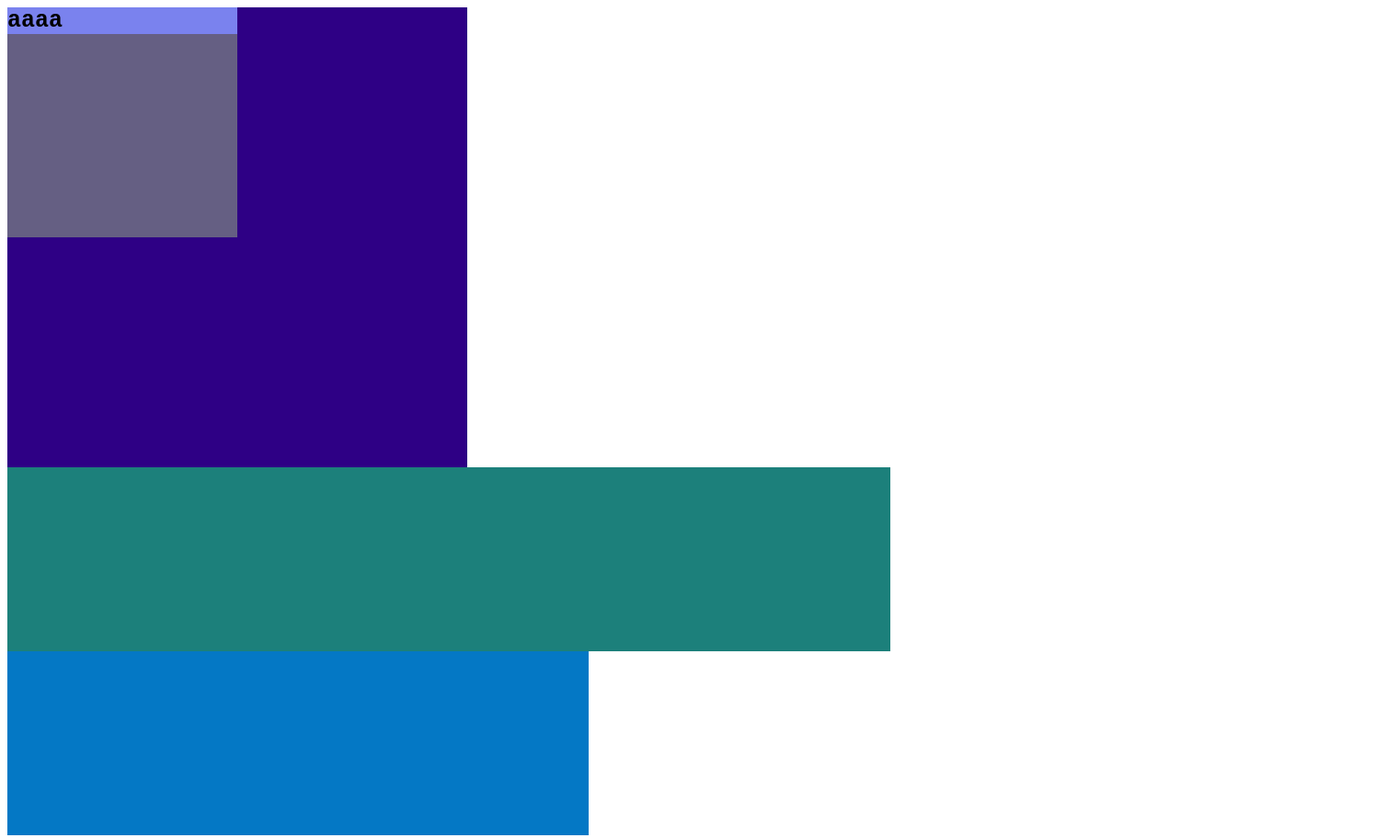
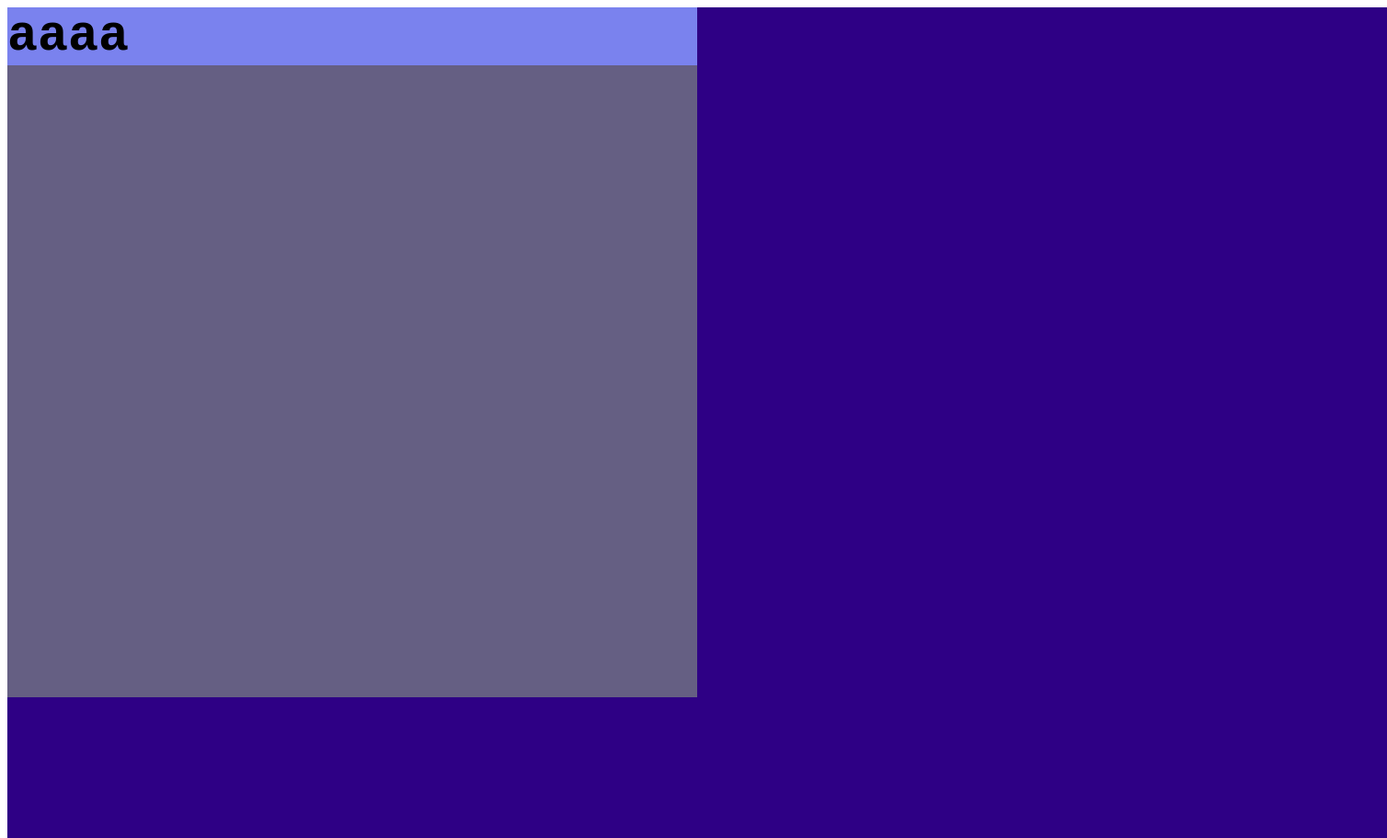
Before and after one commit to Trovopdr/CssInlineExternoInterno, a plain HTML site: page index.html in a window 1280 px wide. Shown: the top 911 px of the page at 92% size, 1508 px wide, since content can reach past the window. Drawn offline with Linux system fonts and the light colour scheme.

Commit message:
Update index.css

```diff
--- a/index.css
+++ b/index.css
@@ -1,22 +1,22 @@
 .divA{
     background: #2e0085;
-    width: 500px;
-    height: 500px;
+    width: 1500px;
+    height: 1500px;
 }
 .divB{
     background: #655f83;
-    width: 250px;
-    height: 250px;
+    width: 750px;
+    height: 750px;
 }
 .divC{
     color: rgb(0, 0, 0);
     background: rgb(122, 130, 238);
-    font-size: 25px;
+    font-size: 55px;
     font-family: monospace;
     font-weight: bold;
 }
 .divD{
-    width: 50%;
+    width: 20%;
     height: 50vh;
     background: #0478c5;
 }
```
